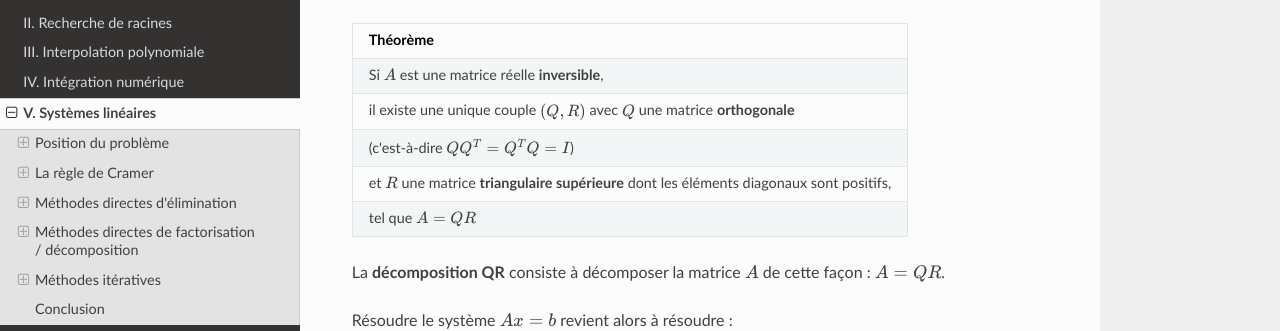
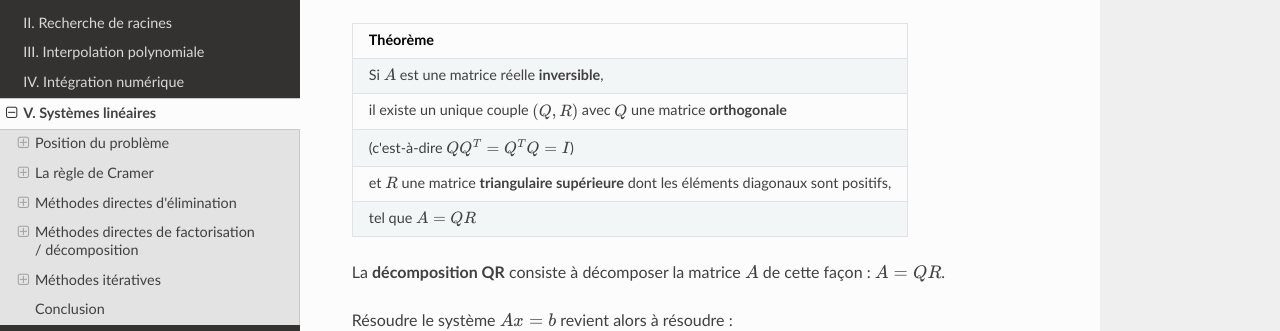
Before and after one commit to NicOudart/UVSQ_LSPH515_methodes_num, an MkDocs documentation site: the page built from docs/Chap5_Systemes_lineaires.md, in a window 1280 px wide and 900 px high, scrolled down 38050 px. Shown: the part 156-487 px from the top of the window. Built offline with MkDocs 1.6.1, drawn with Linux system fonts in a browser that asks for light colours; nearby versions of some CDN libraries; some of the changed text lies outside the part shown.

Commit message:
-Minor fix in Chapter 5.

```diff
--- a/docs/Chap5_Systemes_lineaires.md
+++ b/docs/Chap5_Systemes_lineaires.md
@@ -2046,7 +2046,7 @@ Nous présenterons rapidement ici les décompositions QR et de Cholesky.
 |Théorème|
 |:-|
 |Si $A$ est une matrice réelle **inversible**,|
-|il existe une unique couple $(Q,R)$ avec $Q$ une matrice **orthogonale**|
+|il existe un unique couple $(Q,R)$ avec $Q$ une matrice **orthogonale**|
 |(c'est-à-dire $QQ^T=Q^TQ=I$)|
 |et $R$ une matrice **triangulaire supérieure** dont les éléments diagonaux sont positifs,|
 |tel que $A = QR$|
```
Also changed, not shown: other parts of docs/Chap5_Systemes_lineaires.md (+1 -1 lines).
